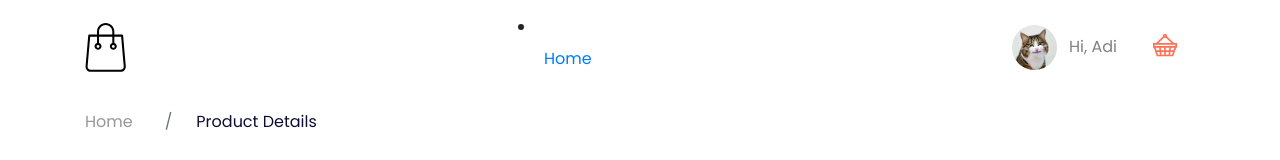
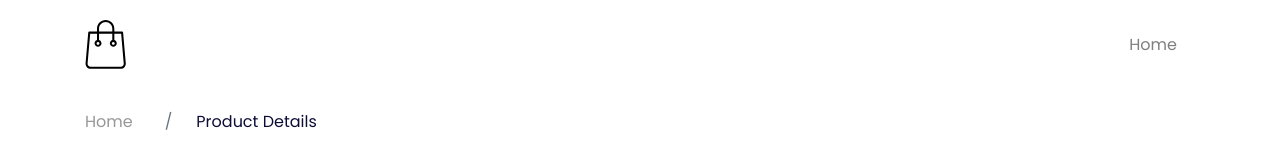
Before and after one commit to rocket20/-G-eG-e, a plain HTML site: page DetailsG.html in a window 1280 px wide. Shown: the top 160 px of the page. Drawn offline with nearby package versions, Linux system fonts and the light colour scheme; a script that the page names is missing.

Commit message:
Update DetailsG.html

```diff
--- a/DetailsG.html
+++ b/DetailsG.html
@@ -22,7 +22,8 @@
         <a href="/index.html" class="navbar-brand">
           <img src="/images/logo.svg" alt="Logo" />
         </a>
-
+      <div class="collapse navbar-collapse" id="navbarResponsive">
+        <ul class="navbar-nav ml-auto">
           <li class="nav-item ">
             <a href="/index.html" class="nav-link">Home</a>
           </li>
@@ -32,22 +33,6 @@
          <ul class="navbar-nav d-none d-lg-flex">
           <li class="nav-item dropdown">
 
-          <a href="#" class="nav-link" id="navbarDropdown" role="button" data-toggle="dropdown">
-            <img src="/images/cat.jpg" alt="" class="rounded-circle mr-2 profile-picture">
-            Hi, Adi
-          </a>
-          <div class="dropdown-menu">
-            <a href="/dashboard.html" class="dropdown-item">Dashboard</a>
-            <a href="/dashboard-account.html" class="dropdown-item">Settings</a>
-            <div class="dropdown-divider"></div>
-            <a href="/" class="dropdown-item">Logout</a>
-          </div>
-
-        </li>
-        <li class="nav-item">
-          <a href="" class="nav-link d-inline-block mt-2">
-            <img src="/images/icon-cart-empty.svg" alt="" />
-          </a>
         </li>
         </ul>
         <!-- Mobile Menu -->
```
